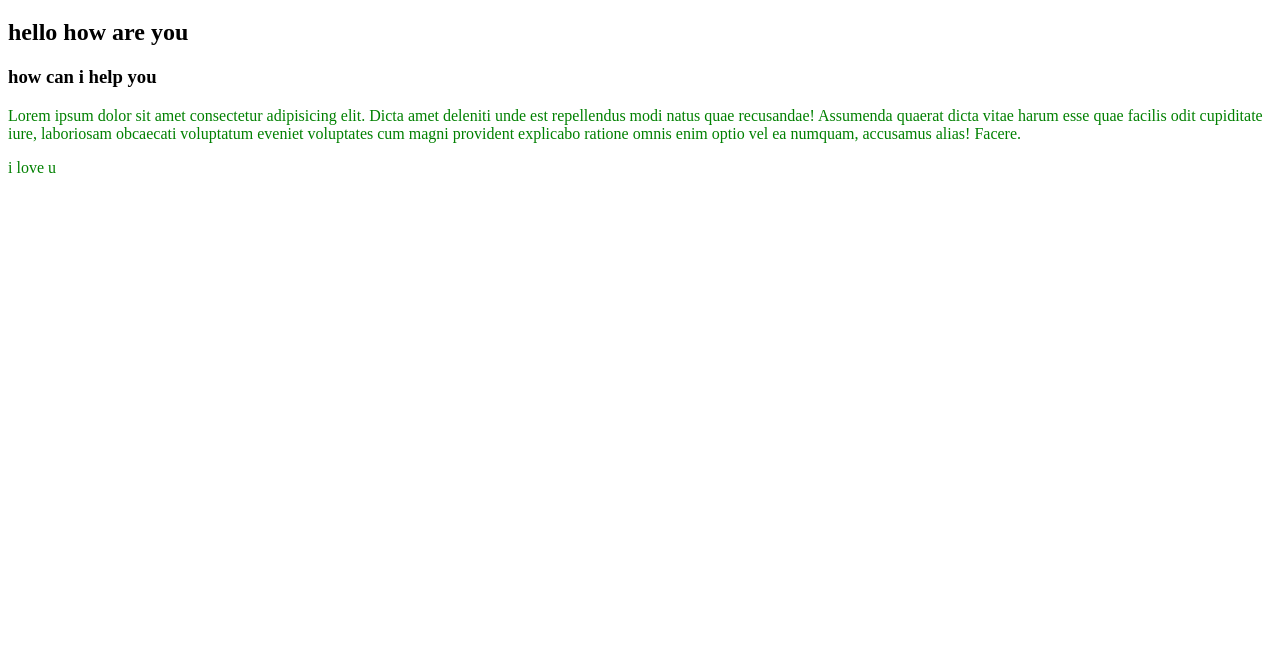
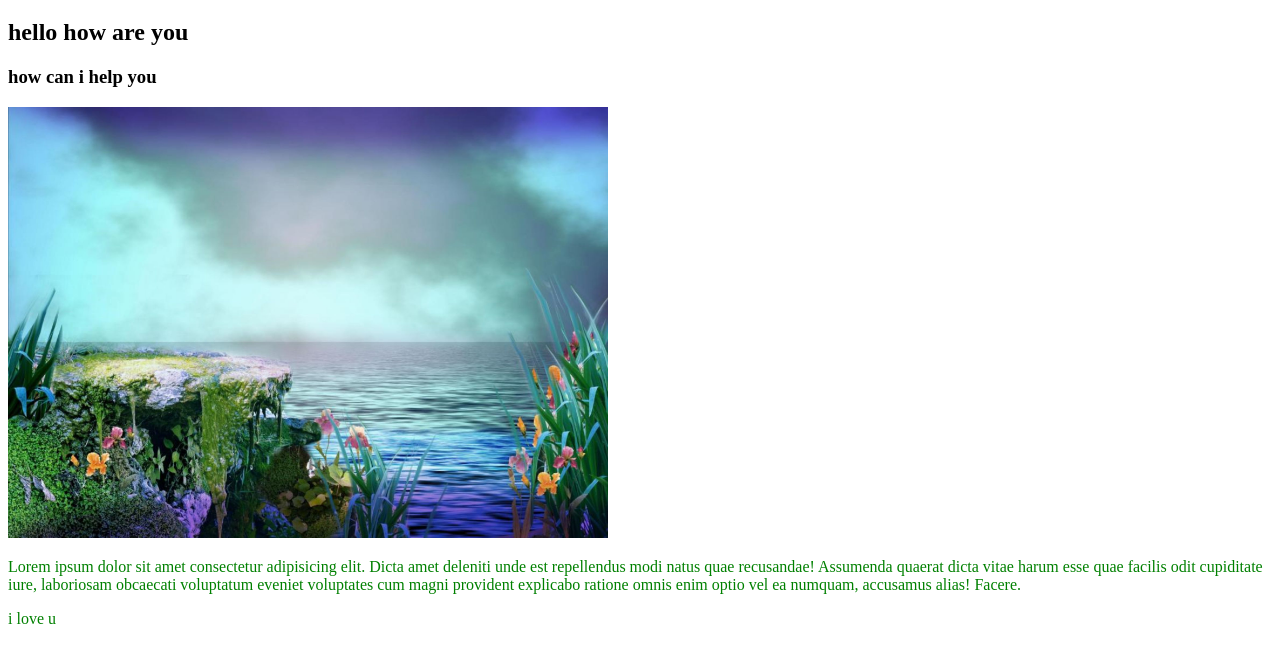
Before and after one commit to azaadd/my-first-repo, a plain HTML site: page index.html in a window 1280 px wide. Shown: the part 61-724 px from the top of the page. Drawn offline with Linux system fonts and the light colour scheme.

Commit message:
added pic

```diff
--- a/index.html
+++ b/index.html
@@ -11,6 +11,7 @@
     <h1>This is my first github sent message</h1>
     <h2>hello how are you</h2>
     <h3>how can i help you</h3>
+    <img src="forest-pic/magnificent.jpg" alt="">
     <p>Lorem ipsum dolor sit amet consectetur adipisicing elit. Dicta amet deleniti unde est repellendus modi natus quae recusandae! Assumenda quaerat dicta vitae harum esse quae facilis odit cupiditate iure, laboriosam obcaecati voluptatum eveniet voluptates cum magni provident explicabo ratione omnis enim optio vel ea numquam, accusamus alias! Facere.</p>
 
 
--- a/style.css
+++ b/style.css
@@ -2,3 +2,6 @@ p{
     color:green;
 
 }
+img{
+    width: 600px;
+}
```
Also changed, not shown: forest-pic/8985_Beautiful-green-field-and-blue-sky-HD-wallpaper.jpg (added), forest-pic/96951bfde03f855f952740c08552d3ce.jpg (added), forest-pic/castleton-United-Kingdom-free-hd-wallpaper-by-rob-bates-iltwmt.jpg (added), forest-pic/magnificent.jpg (added), forest-pic/mossy-forest-hd-wallpaper_martin-wallgren.jpg (added), forest-pic/rocky-sunset-hd-wallpaper--romain-guy_0.jpg (added), forest-pic/sunset-in-Carpathian-Mountains-Ukraine-hd-wallpaper-iltwmt.jpg (added), forest-pic/three-peaks-dolomites-italy-hd-wallpaper-iltwmt.jpg (added), forest-pic/winter-forest-mountains-hd-wallpaper-by-timothy-eberly-iltwmt.jpg (added).
